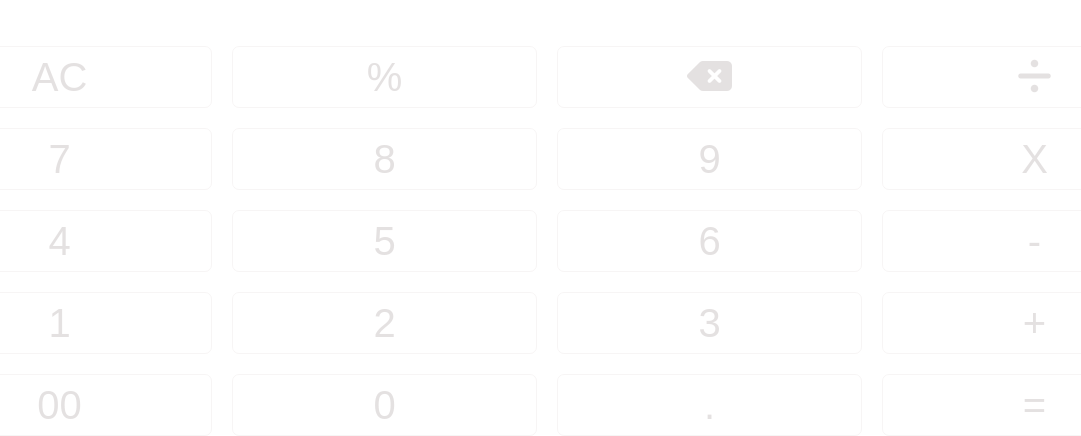
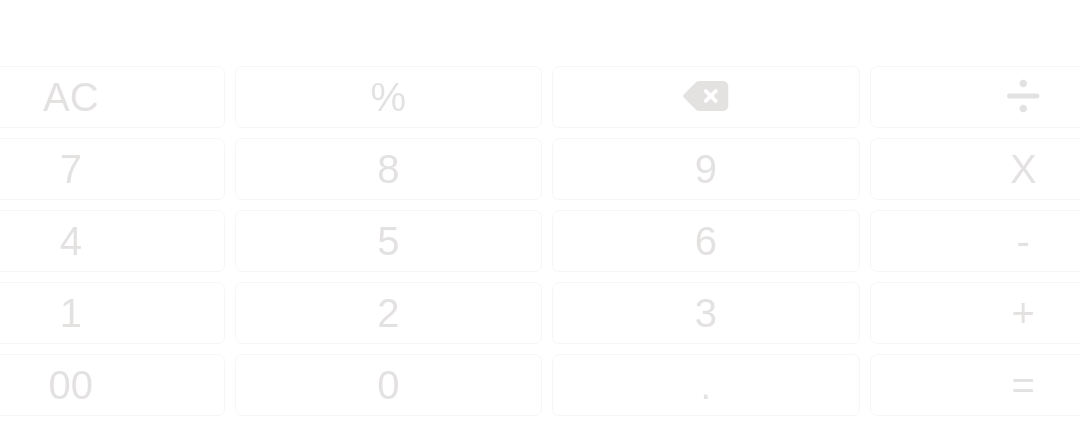
Before and after one commit to GhostScriptCoder/new-calculator-app, a Next.js app: page / in a window 1280 px wide. Shown: the part 364-800 px from the top of the page, without its empty margins (93-1174 px from the left). Built offline with nearby package versions, Linux system fonts and the light colour scheme.

Commit message:
Update Calculator.css

```diff
--- a/app/Calculator.css
+++ b/app/Calculator.css
@@ -6,7 +6,9 @@
   justify-content: flex-end;
 }
 
-
+.box{
+  padding: 0px 10px 20px 10px;
+}
 
 .inpt{
   width: 100%;
@@ -20,8 +22,8 @@
 .gtid{
   display: grid;
   grid-template-columns: repeat(4, 4fr);
-  gap: 20px;
-  margin-top: 20px;
+  gap: 10px;
+  margin-top: 10px;
 }
 
 
```
